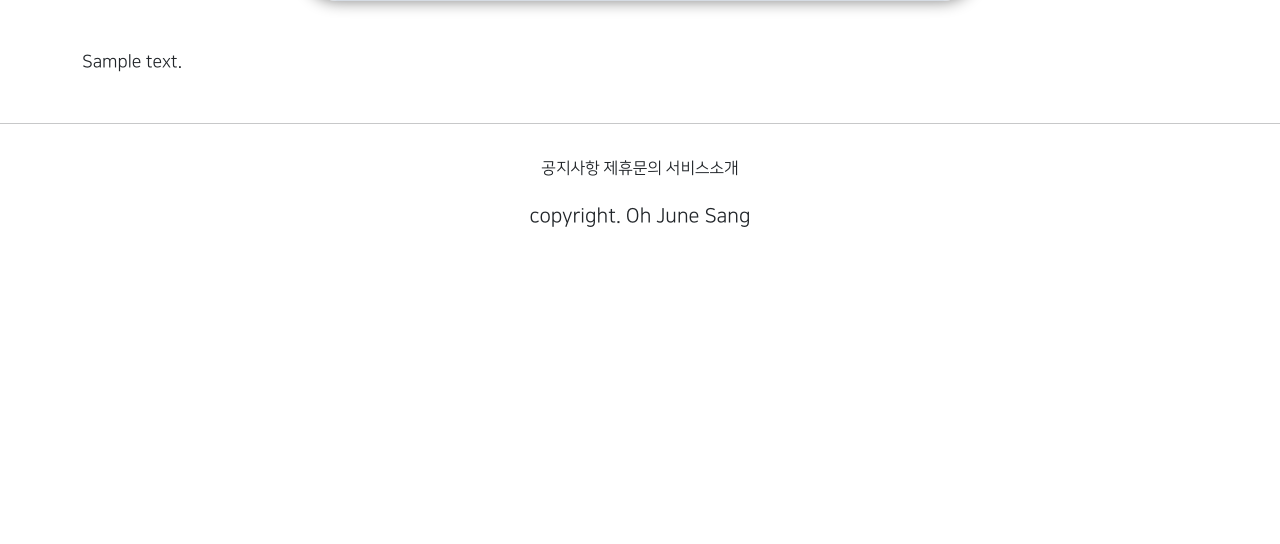
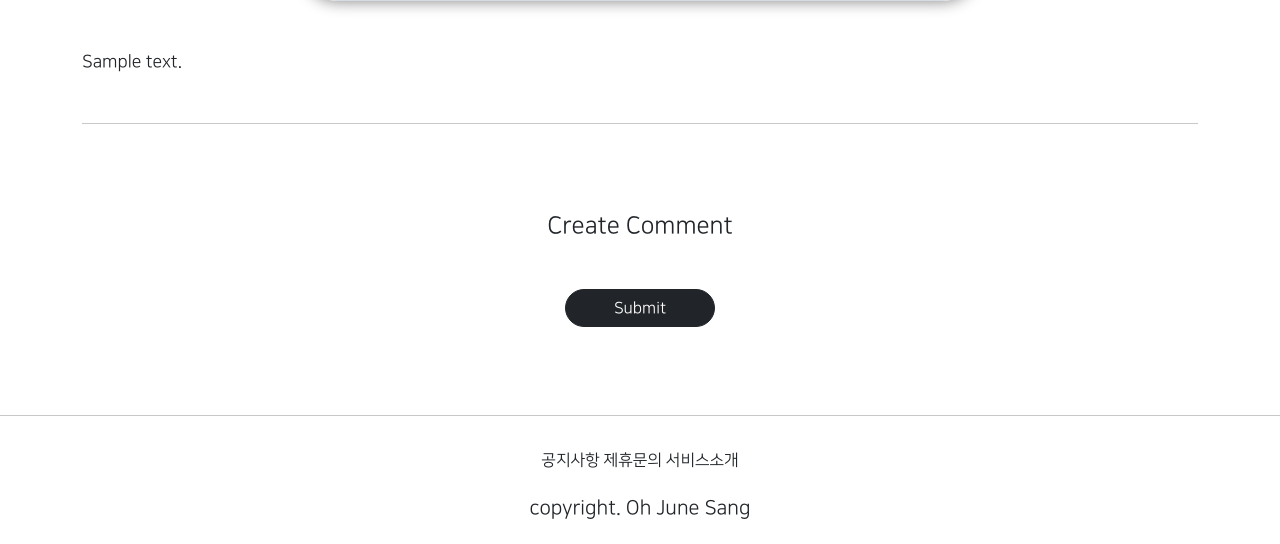
Before and after one commit to Oh-June-Sang/GIS_2ban_1, a Django app: template articleapp/templates/articleapp/detail.html in a window 1280 px wide. Shown: the part 932-1476 px from the top of the page. Before the commit the page ends 1159 px from the top, so only its background shows below. Run offline with Django 3.2, Linux system fonts and the light colour scheme; the template is opened without the code that fills it: most values are stand-ins (such as "Sample title", 1, 10 or a date in 2020); grey boxes marked "Sample" are stand-in pictures; some libraries are stand-ins or nearby versions; some web fonts are replaced.

Commit message:
8/9 2ban class commit 4

```diff
--- a/articleapp/templates/articleapp/detail.html
+++ b/articleapp/templates/articleapp/detail.html
@@ -32,6 +32,13 @@
             </div>
             {% endif %}
         </div>
+
+        <hr>
+
+        <div class="text-center my-4">
+            {#      댓글 작성 폼 및 댓글      #}
+            {% include 'commentapp/create.html' %}
+        </div>
     </div>
 
 
--- a/articleapp/views.py
+++ b/articleapp/views.py
@@ -5,10 +5,13 @@ from django.shortcuts import render
 from django.urls import reverse_lazy, reverse
 from django.utils.decorators import method_decorator
 from django.views.generic import CreateView, DetailView, UpdateView, DeleteView, ListView
+from django.views.generic.edit import FormMixin
 
 from articleapp.decorators import article_ownership_required
 from articleapp.forms import ArticleCreationForm
 from articleapp.models import Article
+from commentapp.forms import CommentCreationForm
+
 
 @method_decorator(login_required, 'get')
 @method_decorator(login_required, 'post')
@@ -24,8 +27,9 @@ class ArticleCreateView(CreateView):
     def get_success_url(self):
         return reverse('articleapp:detail', kwargs={'pk': self.object.pk})
 
-class ArticleDetailView(DetailView):
+class ArticleDetailView(DetailView, FormMixin):
     model = Article
+    form_class = CommentCreationForm
     context_object_name = 'target_article'
     template_name = 'articleapp/detail.html'
 
--- a/commentapp/templates/commentapp/create.html
+++ b/commentapp/templates/commentapp/create.html
@@ -1,7 +1,5 @@
-{% extends 'base.html' %}
+
 {% load bootstrap4 %}
-
-{% block content %}
 
 
     <div class="text-center mw-500 m-auto">
@@ -19,6 +17,3 @@
             </form>
         </div>
     </div>
-
-
-{% endblock %}
```
